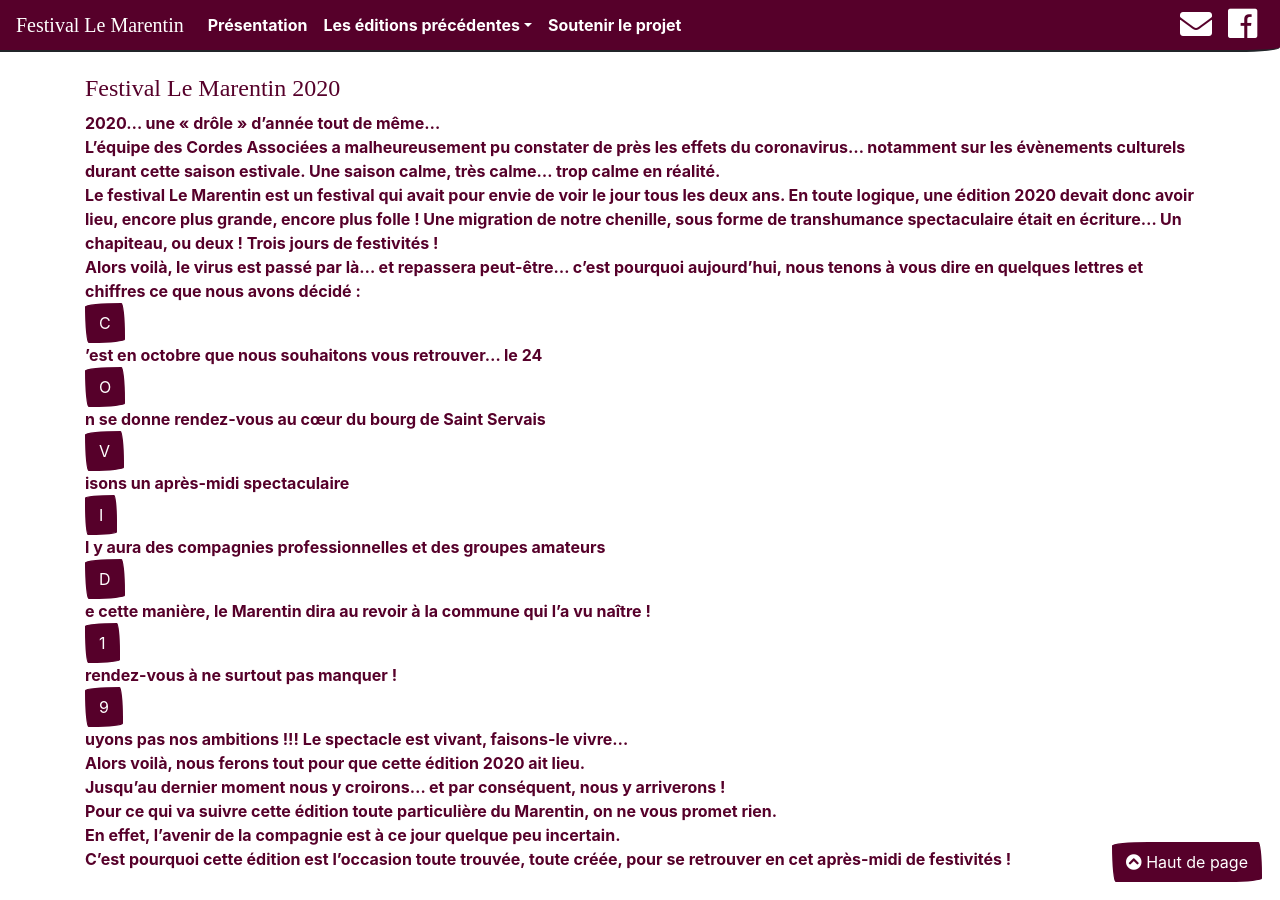
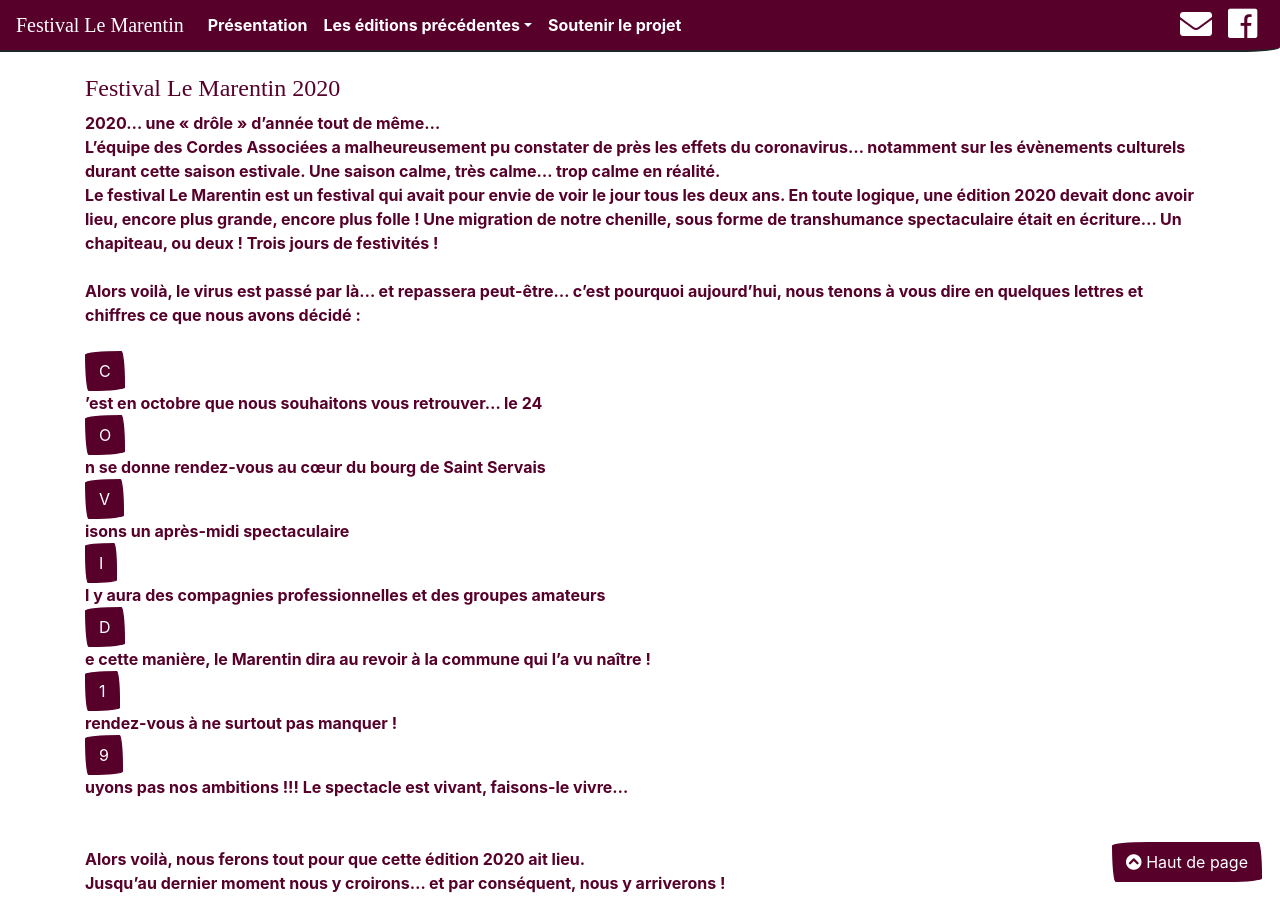
Before and after one commit to tibodut/marentin, a Jekyll site: the page built from edition-2020.html, in a window 1280 px wide and 900 px high, scrolled down 446 px. Built offline with Jekyll 4.4.1, drawn with Linux system fonts in a browser that asks for light colours; nearby versions of some CDN libraries; some web fonts are replaced; grey boxes are pictures that could not be loaded.

Commit message:
ajout espaces

```diff
--- a/edition-2020.html
+++ b/edition-2020.html
@@ -49,20 +49,22 @@ layout: default
 2020… une « drôle » d’année tout de même…<br />
 L’équipe des Cordes Associées a malheureusement pu constater de près les effets du coronavirus… notamment sur les évènements culturels durant cette saison estivale. Une saison calme, très calme… trop calme en réalité.<br />
 Le festival Le Marentin est un festival qui avait pour envie de voir le jour tous les deux ans. En toute logique, une édition 2020 devait donc avoir lieu, encore plus grande, encore plus folle ! Une migration de notre chenille, sous forme de transhumance spectaculaire était en écriture… Un chapiteau, ou deux ! Trois jours de festivités !<br />
+<br />
 Alors voilà, le virus est passé par là… et repassera peut-être… c’est pourquoi aujourd’hui, nous tenons à vous dire en quelques lettres et chiffres ce que nous avons décidé :<br />
-<div class="text-white">  <a class="btn btn-primary">C</a></div>’est en octobre que nous souhaitons vous retrouver… le 24 <br />
-<div class="text-white">  <a class="btn btn-primary">O</a></div>n se donne rendez-vous au cœur du bourg de Saint Servais <br />
-<div class="text-white">  <a class="btn btn-primary">V</a></div>isons un après-midi spectaculaire <br />
-<div class="text-white">  <a class="btn btn-primary">I</a></div>l y aura des compagnies professionnelles et des groupes amateurs <br />
-<div class="text-white">  <a class="btn btn-primary">D</a></div>e cette manière, le Marentin dira au revoir à la commune qui l’a vu naître ! <br />
+	     <br />
+<div class="text-white">  <a class="btn btn-primary">C</a></div> ’est en octobre que nous souhaitons vous retrouver… le 24 <br />
+<div class="text-white">  <a class="btn btn-primary">O</a></div> n se donne rendez-vous au cœur du bourg de Saint Servais <br />
+<div class="text-white">  <a class="btn btn-primary">V</a></div> isons un après-midi spectaculaire <br />
+<div class="text-white">  <a class="btn btn-primary">I</a></div> l y aura des compagnies professionnelles et des groupes amateurs <br />
+<div class="text-white">  <a class="btn btn-primary">D</a></div> e cette manière, le Marentin dira au revoir à la commune qui l’a vu naître ! <br />
 <div class="text-white">  <a class="btn btn-primary">1</a></div> rendez-vous à ne surtout pas manquer ! <br />
 <div class="text-white">  <a class="btn btn-primary">9</a></div> uyons pas nos ambitions !!! Le spectacle est vivant, faisons-le vivre… <br />
-Alors voilà, nous ferons tout pour que cette édition 2020 ait lieu. <br />
+<br /> <br />
+ Alors voilà, nous ferons tout pour que cette édition 2020 ait lieu. <br />
 Jusqu’au dernier moment nous y croirons… et par conséquent, nous y arriverons ! <br />
 Pour ce qui va suivre cette édition toute particulière du Marentin, on ne vous promet rien. <br />
 En effet, l’avenir de la compagnie est à ce jour quelque peu incertain. <br />
 C’est pourquoi cette édition est l’occasion toute trouvée, toute créée, pour se retrouver en cet après-midi de festivités ! <br />
-	     <br />
 	     <br />
 	     <br />
 
```
